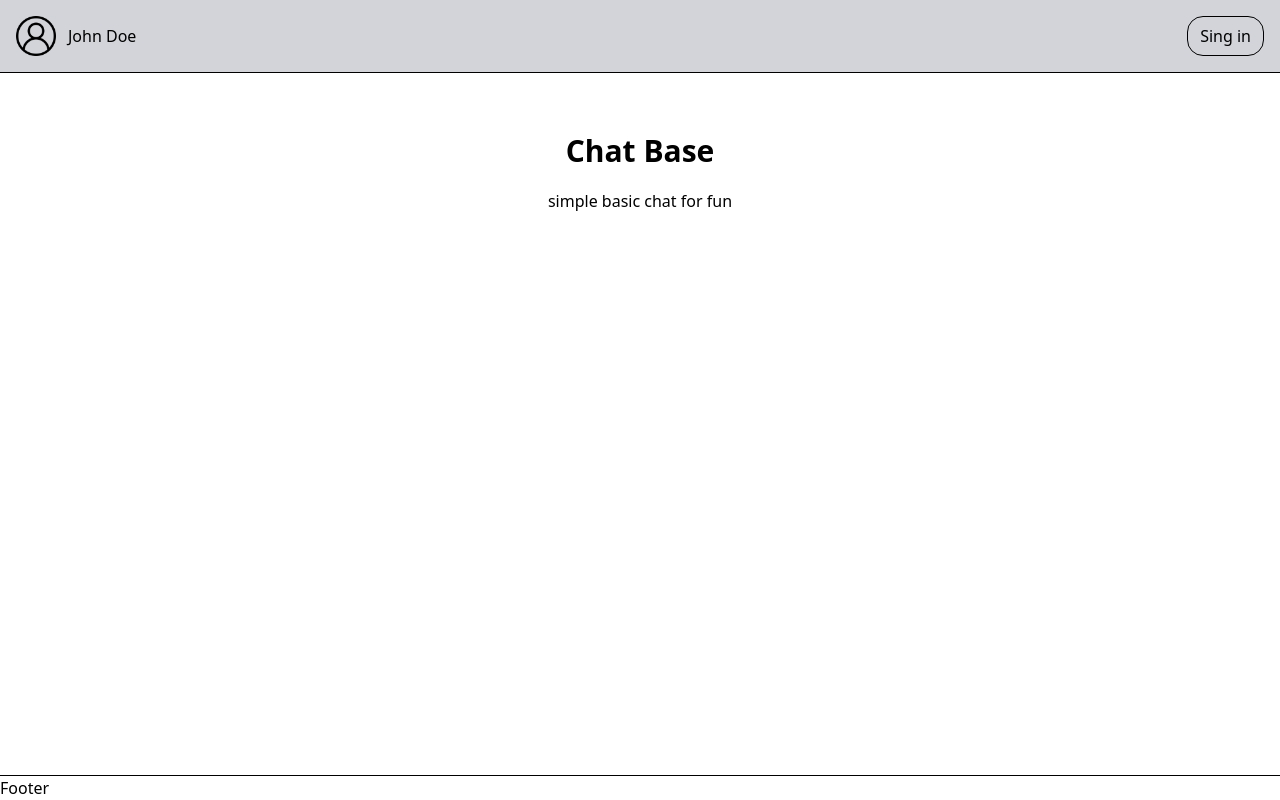
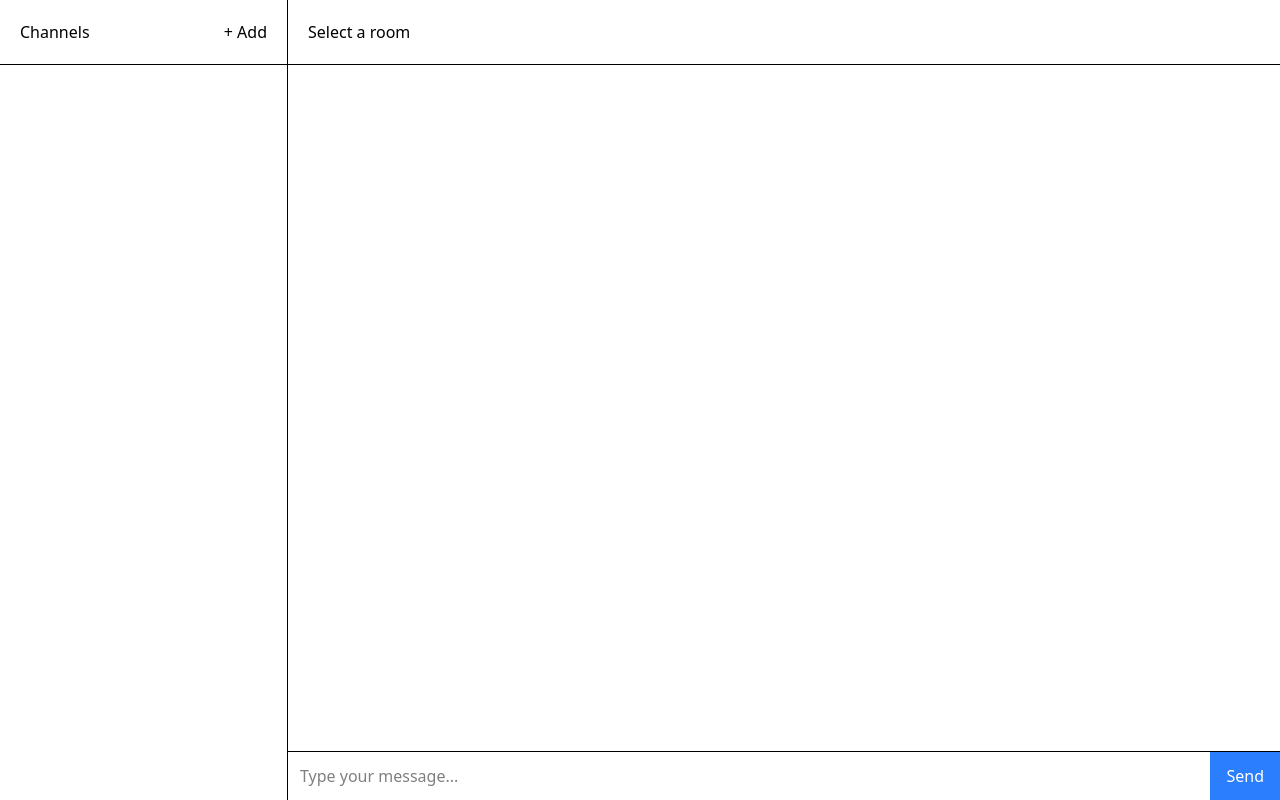
Before and after one commit to MartellHub/chat-demo, a React (Vite) app: page / in a window 1280 px wide. Built offline with nearby package versions, Linux system fonts and the light colour scheme.

Commit message:
modifications

```diff
--- a/src/App.tsx
+++ b/src/App.tsx
@@ -1,29 +1,102 @@
-
-// import React from 'react';
+import { useState } from 'react';
 import './App.css';
 
-import Chat from './chatComponents/Chat';
-import Home from './appComponent/Home';
-import Header from './appComponent/Header';
-import Footer from './appComponent/Footer';
-
+type Message = {
+  id: number;
+  text: string;
+  user: string;
+};
 
 function App() {
-  const isLoggedIn = false;
+  const [rooms, setRooms] = useState<string[]>([]);
+  const [currentRoom, setCurrentRoom] = useState<string | null>(null);
+  const user = 'User'
+
+  const [messageInput, setMessageInput] = useState('');
+
+  const [messagesByRoom, setMessagesByRoom] = useState<
+    Record<string, Message[]>
+  >({});
+
+  const addChannel = () => {
+    const channelName = prompt('Enter channel name:');
+    if (!channelName) return;
+
+    setRooms((prev) => [...prev, channelName]);
+    setMessagesByRoom((prev) => ({
+      ...prev,
+      [channelName]: [],
+    }));
+  };
+
+  const addMessage = (room: string, text: string, user: string) => {
+    setMessagesByRoom((prev) => ({
+      ...prev,
+      [room]: [
+        ...(prev[room] || []),
+        { user, id: Date.now(), text },
+      ],
+    }));
+  };
+
+  const handleSend = () => {
+    if (!currentRoom || !messageInput.trim()) return;
+
+    addMessage(currentRoom, messageInput,user);
+    setMessageInput('');
+  };
 
   return (
-    <div className="min-h-screen flex flex-col">
-      {!isLoggedIn && <Header />}
+    <div className="flex w-screen h-screen">
+      {/* Channels */}
+      <div className="flex flex-col w-72 border-r">
+        <div className="flex justify-between p-5 border-b">
+          <div>Channels</div>
+          <button onClick={addChannel}>+ Add</button>
+        </div>
 
-      <div className="flex flex-1 overflow-hidden">
-        {isLoggedIn ? <Chat /> : <Home />}
+        {rooms.map((channel) => (
+          <div
+            key={channel}
+            className="px-3 py-2 hover:bg-gray-700 cursor-pointer"
+            onClick={() => setCurrentRoom(channel)}
+          >
+            # {channel}
+          </div>
+        ))}
       </div>
 
-      {!isLoggedIn && (
-        <div className="border-t">
-          <Footer />
+      {/* Chat */}
+      <div className="flex flex-col flex-1">
+        <div className="border-b p-5">
+          {currentRoom ?? 'Select a room'}
         </div>
-      )}
+
+        <div className="flex-1 overflow-y-auto">
+          {currentRoom &&
+            messagesByRoom[currentRoom]?.map((msg) => (
+              <div key={msg.id} className="p-3 border-b">
+                {msg.user}) {msg.text}
+              </div>
+            ))}
+        </div>
+
+        <div className="flex border-t">
+          <input
+            className="flex-1 p-3 outline-none"
+            placeholder="Type your message..."
+            value={messageInput}
+            onChange={(e) => setMessageInput(e.target.value)}
+            onKeyDown={(e) => e.key === 'Enter' && handleSend()}
+          />
+          <button
+            className="bg-blue-500 text-white px-4 py-2"
+            onClick={handleSend}
+          >
+            Send
+          </button>
+        </div>
+      </div>
     </div>
   );
 }
--- a/src/appComponent/Header.tsx
+++ b/src/appComponent/Header.tsx
@@ -1,7 +1,8 @@
 import React ,{ useState }from 'react';
 import UserImg from '../img/user-img.png';
 
-import LoginModal from './LoginModal';
+import LoginModal from "./LoginModal";
+
 
 function header() {
   const userName = 'John Doe';
--- a/src/appComponent/LoginModal.jsx
+++ b/src/appComponent/LoginModal.jsx
@@ -5,9 +5,8 @@ import GoogleIcon from '../img/google-login-icon.png';
 import FacebookIcon from '../img/facebook-login-icon.png';
 import DiscordIcon from '../img/discord-login-icon.png';
 
-export default function LoginModal({ isOpen, onClose }) {
-
-  const userDemo = { email: 'yevgenil' , password:123456};
+export default function LoginModal({ isOpen, onClose, onSuccess }) {
+  const userDemo = { email: 'yevgenil', password: 123456 };
   const [email, setEmail] = useState('');
   const [password, setPassword] = useState('');
 
@@ -24,7 +23,7 @@ export default function LoginModal({ isOpen, onClose }) {
       console.log('Login successful');
       setEmail('');
       setPassword('');
-      onClose();
+      onSuccess();
     } else {
       console.log('Invalid email or password');
     }
@@ -44,7 +43,7 @@ export default function LoginModal({ isOpen, onClose }) {
       onClick={onClose}
     >
       <div
-        className='bg-[#1e1f22] text-white w-[380px] rounded-xl p-6 shadow-xl'
+        className='bg-[#1e1f22] text-white w-95 rounded-xl p-6 shadow-xl'
         onClick={(e) => e.stopPropagation()}
       >
         <h2 className='text-xl font-semibold text-center mb-4'>Log in</h2>
--- a/src/chatComponents/Chat.tsx
+++ b/src/chatComponents/Chat.tsx
@@ -2,23 +2,40 @@ import { useState } from "react";
 import Channels from "./Channels";
 import FriendsList from "./FriendsList";
 
+type Message = {
+  id: number;
+  user: string;
+  text: string;
+};
+
 function Chat() {
   const [message, setMessage] = useState("");
   const [selectedChannel, setSelectedChannel] = useState("general");
-  const [messages, setMessages] = useState([
-    { id: 1, user: "Alex", text: "Welcome to #general" },
-    { id: 2, user: "Bot", text: "Be nice and have fun!" },
-  ]);
+  const [selectedUser, setSelectedUser] = useState<string | null>(null);
+
+  const [messagesByChannel, setMessagesByChannel] = useState<
+    Record<string, Message[]>
+  >({
+    general: [{ id: 1, user: "Alex", text: "Welcome to #general" }],
+    random: [],
+    support: [],
+  });
 
   const handleSendMessage = () => {
     if (!message.trim()) return;
 
-    setMessages((prev) => [
+    setMessagesByChannel((prev) => ({
       ...prev,
-      { id: Date.now(), user: "You", text: message },
-    ]);
+      [selectedChannel]: [
+        ...(prev[selectedChannel] || []),
+        { id: Date.now(), user: "You", text: message },
+      ],
+    }));
+
     setMessage("");
   };
+
+  const messages = messagesByChannel[selectedChannel] || [];
 
   return (
     <div className="h-screen w-full bg-[#313338] text-white flex">
@@ -66,7 +83,10 @@ function Chat() {
       </main>
 
       {/* Friends */}
-       <FriendsList />
+      <FriendsList
+        selectedUser={selectedUser}
+        setSelectedUser={setSelectedUser}
+      />
     </div>
   );
 }
```
Also changed, not shown: src/chatComponents/FriendsList.tsx (+6 -1 lines), src/text.txt (added).
